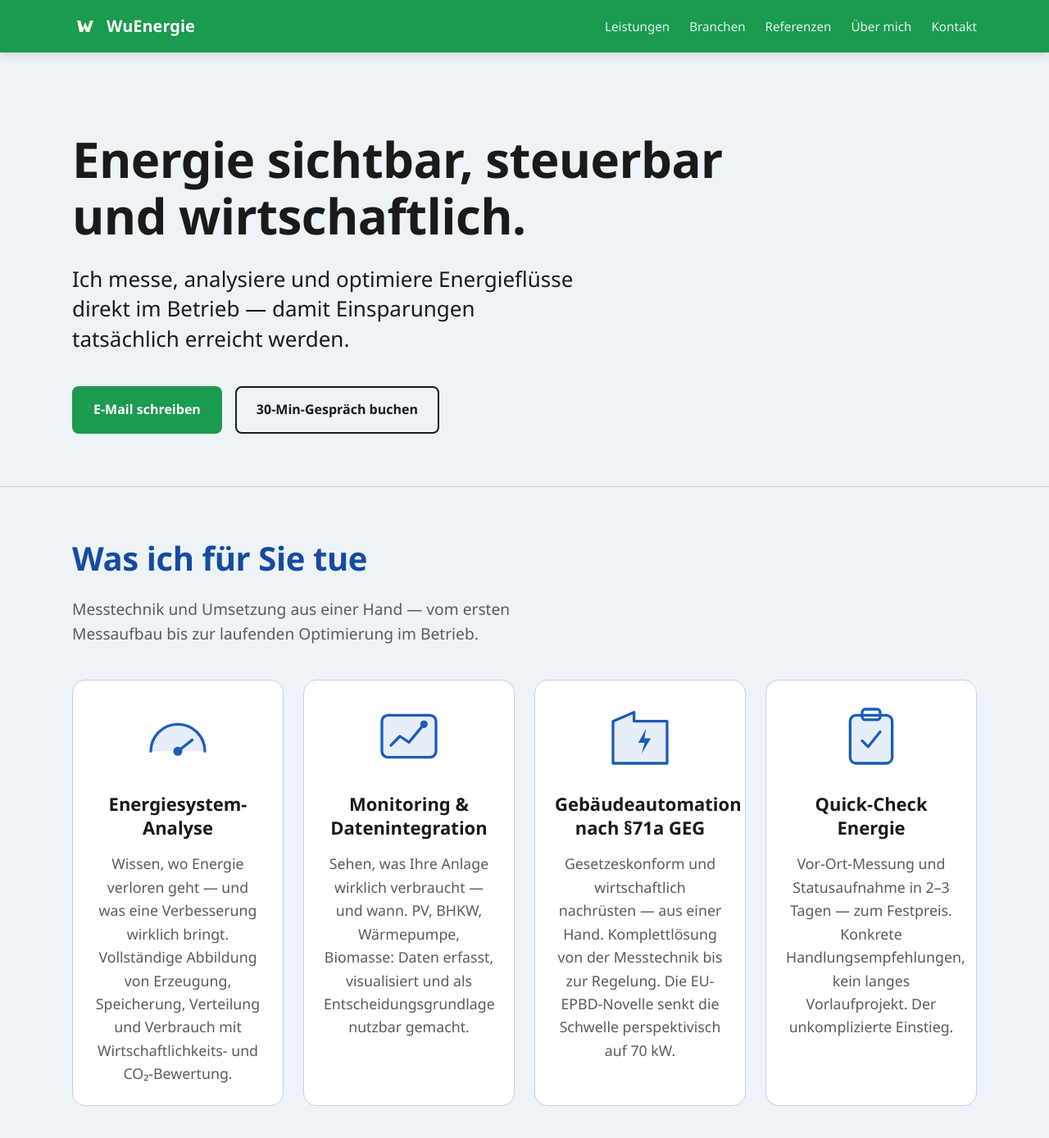
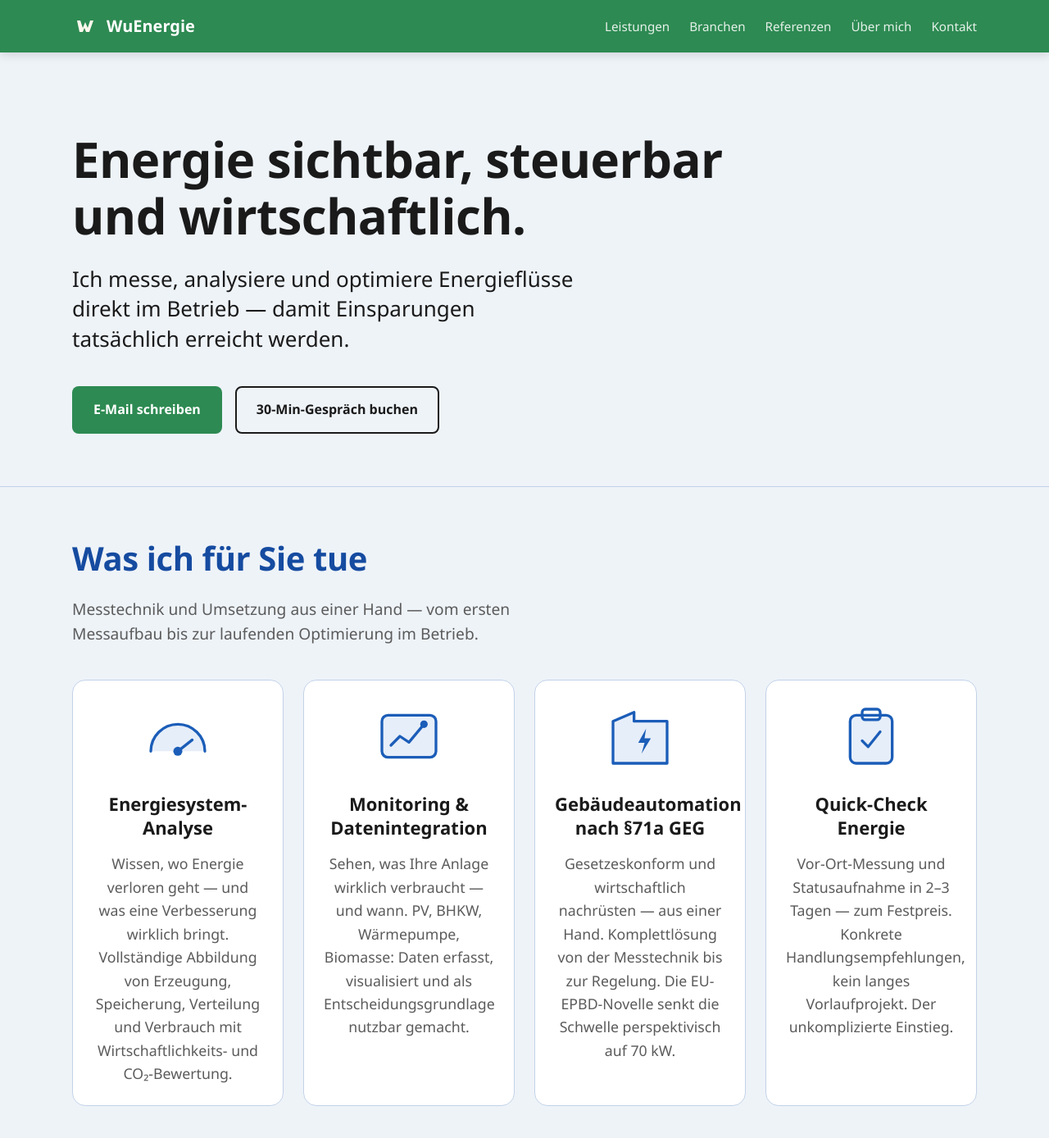
Before and after one commit to wuenergie/wuenergie-site, a Jekyll site: the page built from index.md, in a window 1280 px wide and 1400 px high. Shown: the top 1388 px of the window at 82% size. Built offline with Jekyll 4.4.1, drawn with Linux system fonts in a browser that asks for light colours.

Commit message:
Design: Grün leicht gedämpft (#2D8A52 statt #1A9B4F)
Co-Authored-By: Claude Sonnet 4.6 <noreply@anthropic.com>

```diff
--- a/_data/site.yml
+++ b/_data/site.yml
@@ -19,7 +19,7 @@ ust_idnr: DE231784739
 booking_url: https://app.cal.eu/joerg-wuennenberg/30min
 
 # Visuelle Identität (zentrale Quelle — wird in head.html / manifest referenziert)
-theme_color: "#1A9B4F"
+theme_color: "#2D8A52"
 og_image: /assets/og-image.png
 apple_touch_icon: /assets/apple-touch-icon.png
 
--- a/assets/css/style.css
+++ b/assets/css/style.css
@@ -1,7 +1,7 @@
 :root {
-  --c-accent: #1A9B4F;
-  --c-accent-dark: #147840;
-  --c-accent-soft: #E3F5EB;
+  --c-accent: #2D8A52;
+  --c-accent-dark: #1F6A3C;
+  --c-accent-soft: #E4F2EB;
   --c-blue: #1B5DB8;
   --c-blue-dark: #154BA0;
   --c-blue-soft: #E6EEF9;
```
Also changed, not shown: assets/og-image.svg, favicon.svg.
